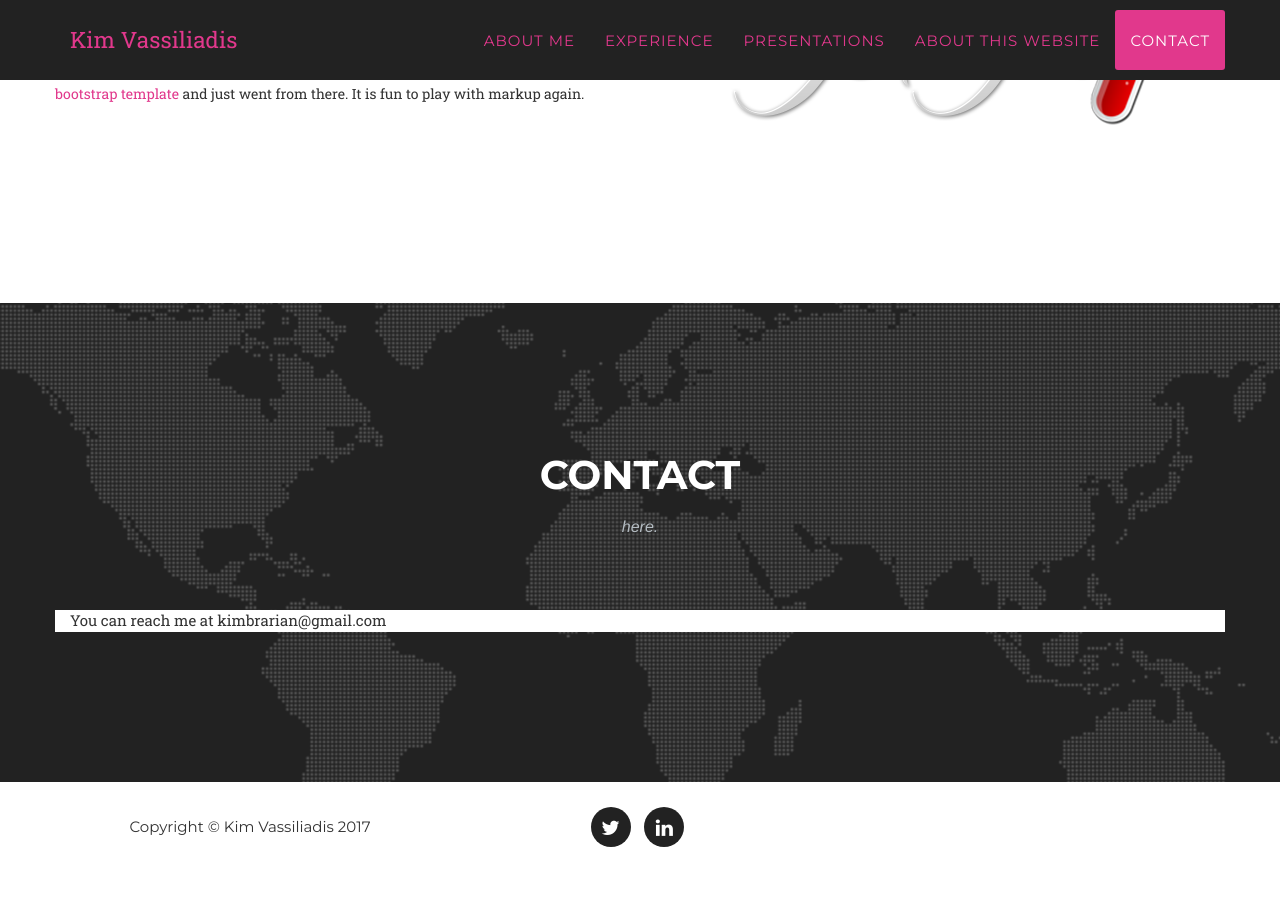
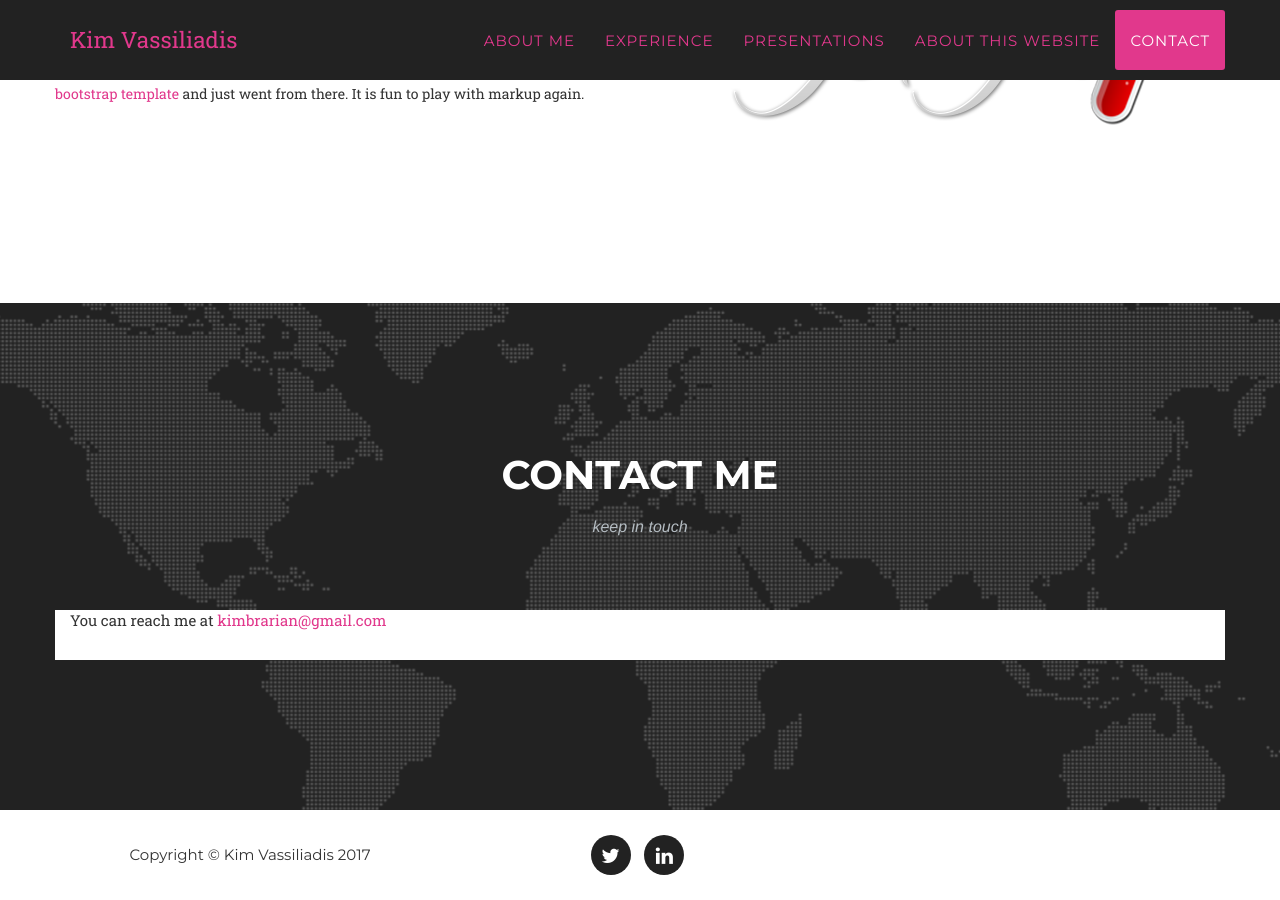
Before and after one commit to kimbrarian/jekyll, a Jekyll site: the page built from index.html, in a window 1280 px wide and 900 px high, scrolled down 4906 px. Built offline with Jekyll 4.4.1, drawn with Linux system fonts in a browser that asks for light colours; some web fonts are replaced; before the commit the page ends 5778 px from its top, so only the background shows below that.

Commit message:
Update contact.html

```diff
--- a/_includes/contact.html
+++ b/_includes/contact.html
@@ -2,13 +2,13 @@
         <div class="container">
             <div class="row">
                 <div class="col-lg-12 text-center">
-                    <h2 class="section-heading">Contact</h2>
-                    <h3 class="section-subheading text-muted">here.</h3>
+                    <h2 class="section-heading">Contact Me </h2>
+                    <h3 class="section-subheading text-muted">keep in touch</h3>
                 </div>
             </div>
-            <div class="row" style="background-color:#fff;">
-                <div class="col-lg-12">
-                          You can reach me at kimbrarian@gmail.com
+            <div class="row">
+                <div class="col-lg-12" style="background-color:#fff; min-height:50px;">
+                          You can reach me at <a href="mailto:kimbrarian@gmail.com">kimbrarian@gmail.com</a>
                     <!--<form name="sentMessage" id="contactForm" novalidate>
                         <div class="row">
                             <div class="col-md-6">
```
